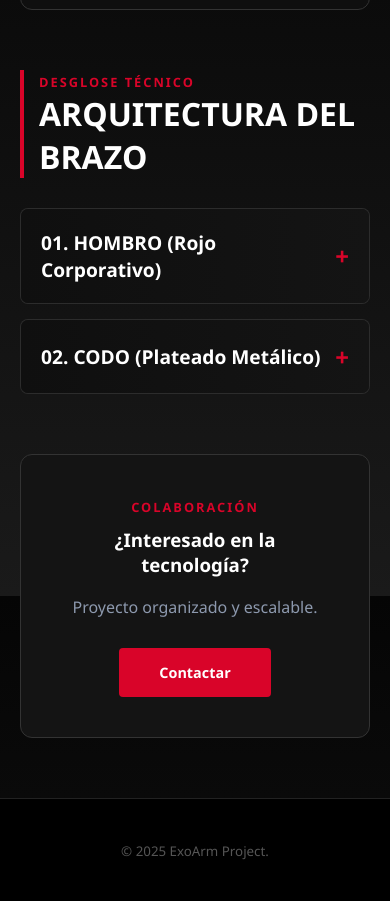
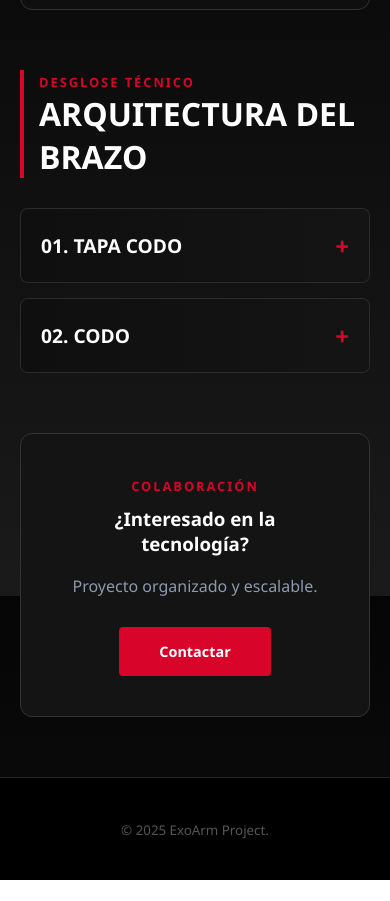
Before and after one commit to FrMiMoAl/ExoArm, a plain HTML site: page index.html in a window 390 px wide. Shown: the part 1936-2837 px from the top of the page. After the commit the page ends 2816 px from the top, so only its background shows below. Drawn offline with Linux system fonts and the light colour scheme; some packages are replaced by stand-ins of ours; a script that the page names is missing.

Commit message:
Add files via upload

```diff
--- a/data/piezas.json
+++ b/data/piezas.json
@@ -1,18 +1,28 @@
 [
   {
-    "titulo": "01. HOMBRO (Rojo Corporativo)",
-    "modelo3d": "assets/hombro.glb",
+    "titulo": "01. TAPA CODO",
+    "modelo3d": "assets/tapa-codo/tapa-codo.gltf",
     "planoImg": "assets/plano-hombro.png",
     "planoPdf": "assets/docs/hombro.pdf",
     "videoRender": "assets/render-hombro.mp4",
-    "color": [0.85, 0.01, 0.16, 1]
+    "color": [0.85, 0.01, 0.16, 1],
+    "renders": [
+      "assets/render-codo-1.jpg",
+      "assets/render-codo-2.jpg",
+      "assets/render-codo-3.jpg"
+  ]
   },
   {
-    "titulo": "02. CODO (Plateado Metálico)",
-    "modelo3d": "assets/codo.gltf",
+    "titulo": "02. CODO ",
+    "modelo3d": "assets/codo/codo.gltf",
     "planoImg": "assets/plano-codo.png",
     "planoPdf": "assets/docs/codo.pdf",
     "videoRender": "assets/render-codo.mp4",
-    "color": [0.85, 0.01, 0.16, 1]
+    "color": [0.85, 0.01, 0.16, 1],
+    "renders": [
+      "assets/render-codo-1.jpg",
+      "assets/render-codo-2.jpg",
+      "assets/render-codo-3.jpg"
+  ]
   }
 ]
--- a/main.js
+++ b/main.js
@@ -1,105 +1,134 @@
 document.addEventListener('DOMContentLoaded', async () => {
 
-  // ==========================================
-  // 1. CARGA DE PIEZAS DESDE JSON
-  // ==========================================
+  // --- 1. FUNCIÓN PARA MOSTRAR/OCULTAR RENDERS ---
+  window.toggleRenders = function(id) {
+      const galeria = document.getElementById(id);
+      const btn = document.getElementById('btn-' + id);
+
+      if (!galeria || !btn) return;
+
+      if (galeria.style.display === 'none' || galeria.style.display === '') {
+          galeria.style.display = 'grid';
+          btn.innerHTML = '🔼 Ocultar Renders';
+          btn.style.background = '#333';
+      } else {
+          galeria.style.display = 'none';
+          btn.innerHTML = '📸 Ver Renders Fotorrealistas';
+          btn.style.background = '#d90429';
+      }
+  };
+
+  // --- 2. CARGA DE DATOS DESDE JSON ---
   const container = document.getElementById('piezas-container');
 
   if (container) {
     try {
       const response = await fetch('data/piezas.json');
-      if (!response.ok) throw new Error("No se encontró el archivo JSON");
+      if (!response.ok) throw new Error("No se encontró data/piezas.json");
 
       const piezas = await response.json();
-      container.innerHTML = '';
+      container.innerHTML = ''; // Limpiar contenedor
 
-      // A) Generamos todo el HTML primero
+      // Generar HTML pieza por pieza
       piezas.forEach((pieza, index) => {
-        const uniqueId = `modelo-${index}`; // ID único para cada visor
+        const uniqueId = `modelo-${index}`;
+        const galleryId = `gallery-${index}`;
 
-        const htmlPieza = `
+        // Preparar HTML de la galería (si existe en el JSON)
+        let htmlGaleria = '';
+        let htmlBoton = '';
+
+        if (pieza.renders && pieza.renders.length > 0) {
+            // Crear imágenes
+            const imagenes = pieza.renders.map(url =>
+                `<img src="${url}" onclick="window.open(this.src)" style="width:100%; height:100px; object-fit:cover; border-radius:6px; cursor:zoom-in; border:1px solid #333;">`
+            ).join('');
+
+            // Botón
+            htmlBoton = `
+                <button id="btn-${galleryId}" onclick="toggleRenders('${galleryId}')"
+                    style="width:100%; padding:10px; margin-top:10px; background:#d90429; color:white; border:none; border-radius:6px; cursor:pointer; font-weight:bold;">
+                    📸 Ver Renders
+                </button>
+            `;
+
+            // Contenedor oculto
+            htmlGaleria = `
+                <div id="${galleryId}" style="display:none; grid-template-columns: repeat(3, 1fr); gap:10px; margin-top:10px; animation: fadeIn 0.5s;">
+                    ${imagenes}
+                </div>
+            `;
+        }
+
+        // Construir la tarjeta completa
+        const html = `
           <details>
             <summary>${pieza.titulo}</summary>
             <div class="part-content">
+
                 <div class="display-box">
                     <h4>Visualización CAD 3D</h4>
                     <model-viewer
                         id="${uniqueId}"
                         src="${pieza.modelo3d}"
-                        camera-controls
-                        auto-rotate
-                        ar
-                        shadow-intensity="1"
+                        camera-controls auto-rotate ar shadow-intensity="1"
                         style="background-color: #111; width: 100%; height: 300px;">
                     </model-viewer>
                 </div>
+
                 <div class="display-box">
                     <h4>Plano Técnico</h4>
-                    <img src="${pieza.planoImg}" class="plano-img" alt="Plano" style="width:100%; height:250px; object-fit:contain; background:white;">
-                    <a href="${pieza.planoPdf}" class="btn-download" download style="display:block; text-align:center; background:#d90429; color:white; padding:10px; margin-top:10px; text-decoration:none; border-radius:4px;">Descargar PDF</a>
+                    <img src="${pieza.planoImg}" style="width:100%; height:250px; object-fit:contain; background:white;">
+                    <a href="${pieza.planoPdf}" class="btn-download" download
+                       style="display:block; text-align:center; background:#222; color:white; padding:10px; margin-top:10px; text-decoration:none; border-radius:4px;">
+                       Descargar PDF
+                    </a>
                 </div>
+
                 <div class="display-box">
-                    <h4>Render de Movimiento</h4>
+                    <h4>Análisis y Simulación</h4>
                     <video controls muted loop playsinline style="width:100%; height:300px; object-fit:cover;">
                         <source src="${pieza.videoRender}" type="video/mp4">
                     </video>
+
+                    ${htmlBoton}
+                    ${htmlGaleria}
                 </div>
             </div>
           </details>
         `;
-        container.innerHTML += htmlPieza;
+        container.innerHTML += html;
       });
 
-      // B) APLICAR COLORES (La magia ocurre aquí)
-      // Recorremos las piezas nuevamente para aplicar el color una vez que el HTML existe
+      // Aplicar colores después de cargar
       piezas.forEach((pieza, index) => {
         if (pieza.color) {
-            const viewer = document.getElementById(`modelo-${index}`);
-
-            // Esperamos a que el modelo cargue ('load') para pintar
-            viewer.addEventListener('load', () => {
-                const material = viewer.model.materials[0];
-                if(material) {
-                    material.pbrMetallicRoughness.setBaseColorFactor(pieza.color);
-                }
-            });
+            const visor = document.getElementById(`modelo-${index}`);
+            if (visor) {
+                visor.addEventListener('load', () => {
+                    const mat = visor.model.materials[0];
+                    if(mat) mat.pbrMetallicRoughness.setBaseColorFactor(pieza.color);
+                });
+            }
         }
       });
 
     } catch (error) {
-      console.error("Error:", error);
-      container.innerHTML = `<p style="color:white; text-align:center;">⚠️ Error cargando piezas. Revisa la consola.</p>`;
+      console.error(error);
+      container.innerHTML = `<h3 style="color:red; text-align:center;">⚠️ Error: ${error.message}</h3>`;
     }
   }
 
-  // ==========================================
-  // 2. FUNCIONALIDADES EXTRA (Scroll, Video)
-  // ==========================================
+  // --- 3. EXTRAS (Video Hero, Scroll) ---
+  const heroVideo = document.querySelector('.hero video');
+  if (heroVideo) heroVideo.play().catch(()=>{ heroVideo.muted=true; heroVideo.play() });
 
-  document.querySelectorAll('a[href^="#"]').forEach(anchor => {
-    anchor.addEventListener('click', function (e) {
-        e.preventDefault();
-        const target = document.querySelector(this.getAttribute('href'));
-        if(target) target.scrollIntoView({ behavior: 'smooth' });
-    });
-  });
-
+  // Animación Reveal
   const revealEls = document.querySelectorAll('.reveal');
   const io = new IntersectionObserver((entries) => {
       entries.forEach(en => {
-        if (en.isIntersecting) {
-          en.target.classList.add('on');
-          io.unobserve(en.target);
-        }
+        if (en.isIntersecting) { en.target.classList.add('on'); io.unobserve(en.target); }
       });
-  }, { threshold: 0.1 });
+  });
   revealEls.forEach(el => io.observe(el));
-
-  const heroVideo = document.querySelector('.hero video');
-  if (heroVideo) {
-    heroVideo.play().catch(() => {
-      heroVideo.muted = true;
-      heroVideo.play();
-    });
-  }
 });
```
Also changed, not shown: index.html (+1 -0 lines), 7 other files.
